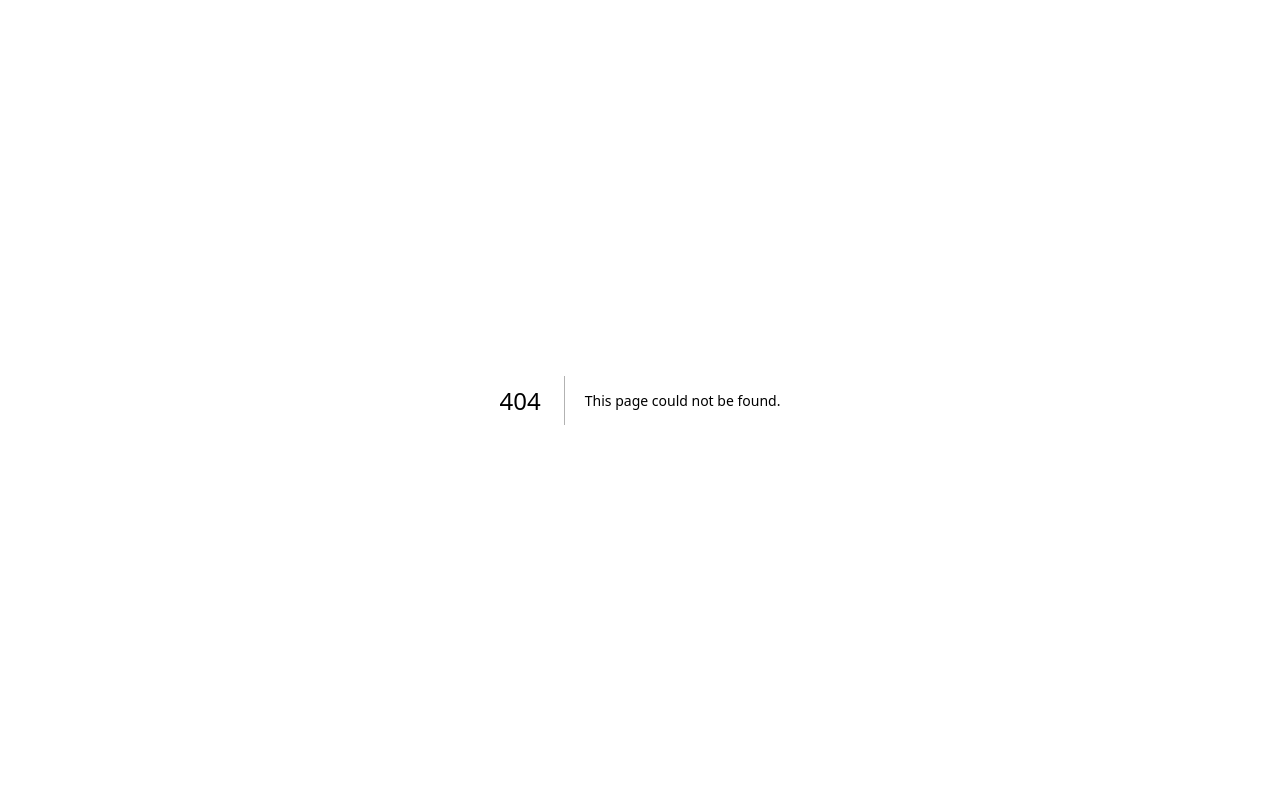
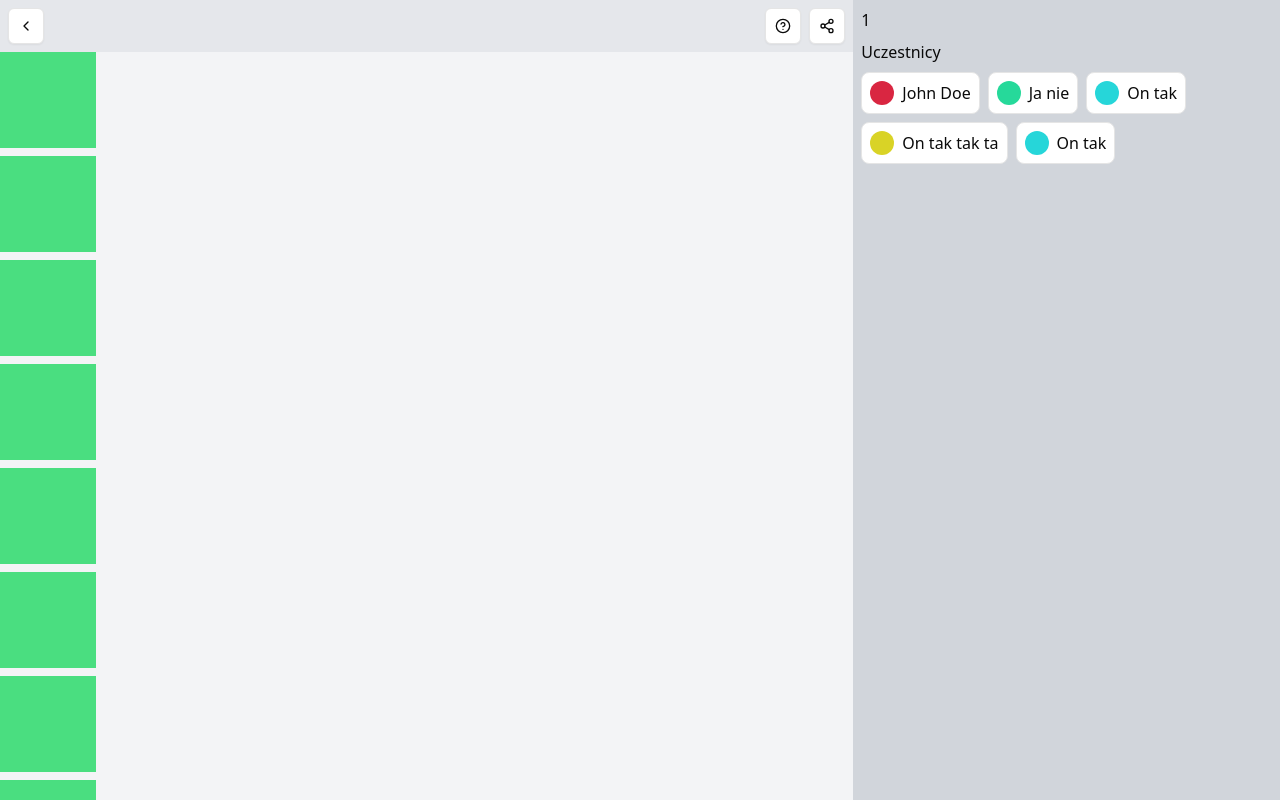
Before and after one commit to Newbies-Workplace/calendar-app, a Next.js app: page /event/1 in a window 1280 px wide. Before the commit this address had no page. Built offline with nearby package versions, Linux system fonts and the light colour scheme.

Commit message:
feat: event page

```diff
--- /dev/null
+++ b/src/app/event/[slug]/layout.tsx
@@ -0,0 +1,16 @@
+export default async function EventLayout({
+    children,
+    params
+}: {
+    children: React.ReactNode,
+    params: Promise<{ slug: string }>
+
+}) {
+    const slug = (await params).slug
+
+    return (
+        <div>
+            {children}
+        </div>
+    )
+}
--- /dev/null
+++ b/src/app/event/[slug]/page.tsx
@@ -0,0 +1,67 @@
+import { UserCard } from '@/components/atoms/user-card';
+import { Button } from '@/components/ui/button';
+import { ChevronLeft, HelpCircle, Share2 } from 'lucide-react';
+import React from 'react';
+
+export default async function EventPage({
+    params
+}: {
+    params: Promise<{
+        slug: string;
+    }>
+}) {
+    const slug = (await params).slug
+
+    return (
+        <div className="flex flex-row h-screen">
+            <div className='flex flex-col h-full w-2/3'>
+                <div className='flex justify-between items-center bg-gray-200 p-2'>
+                    <Button variant="outline" size="icon">
+                        <ChevronLeft />
+                    </Button>
+
+                    <div className='flex justify-center gap-2'>
+                        <Button variant="outline" size="icon">
+                            <HelpCircle />
+                        </Button>
+                        <Button variant="outline" size="icon">
+                            <Share2 />
+                        </Button>
+
+                    </div>
+                </div>
+
+                <div className='flex-col bg-gray-100 overflow-y-auto space-y-2'>
+                    <div className='size-24 bg-green-400' />
+                    <div className='size-24 bg-green-400' />
+                    <div className='size-24 bg-green-400' />
+                    <div className='size-24 bg-green-400' />
+                    <div className='size-24 bg-green-400' />
+                    <div className='size-24 bg-green-400' />
+                    <div className='size-24 bg-green-400' />
+                    <div className='size-24 bg-green-400' />
+                    <div className='size-24 bg-green-400' />
+                    <div className='size-24 bg-green-400' />
+                    <div className='size-24 bg-green-400' />
+                    <div className='size-24 bg-green-400' />
+                    <div className='size-24 bg-green-400' />
+                    <div className='size-24 bg-green-400' />
+                    <div className='size-24 bg-green-400' />
+                </div>
+            </div>
+
+            <div className='flex flex-col h-full w-1/3 bg-gray-300 p-2 gap-2'>
+                {slug}
+
+                <h1>Uczestnicy</h1>
+                <div className='flex flex-row flex-wrap gap-2'>
+                    <UserCard name="John Doe" />
+                    <UserCard name="Ja nie" />
+                    <UserCard name="On tak" />
+                    <UserCard name="On tak tak ta" />
+                    <UserCard name="On tak" />
+                </div>
+            </div>
+        </div>
+    );
+};
--- /dev/null
+++ b/src/components/atoms/user-card.tsx
@@ -0,0 +1,19 @@
+export const UserCard = ({ name }: { name: string }) => {
+    const color = calculateAvatarColor(name)
+
+    return (
+        <div className="flex flex-row items-center gap-2 p-2 bg-white rounded-lg border">
+            <div className="size-6 rounded-full" style={{backgroundColor: color}}/>
+
+            <span>{name}</span>
+        </div>
+    )
+}
+
+const calculateAvatarColor = (name: string) => {
+    const charCodes = name.split('').map(char => char.charCodeAt(0))
+    const sum = charCodes.reduce((acc, curr) => acc + curr, 0)
+    const color = sum % 360
+
+    return `hsl(${color}, 70%, 50%)`
+}
```
